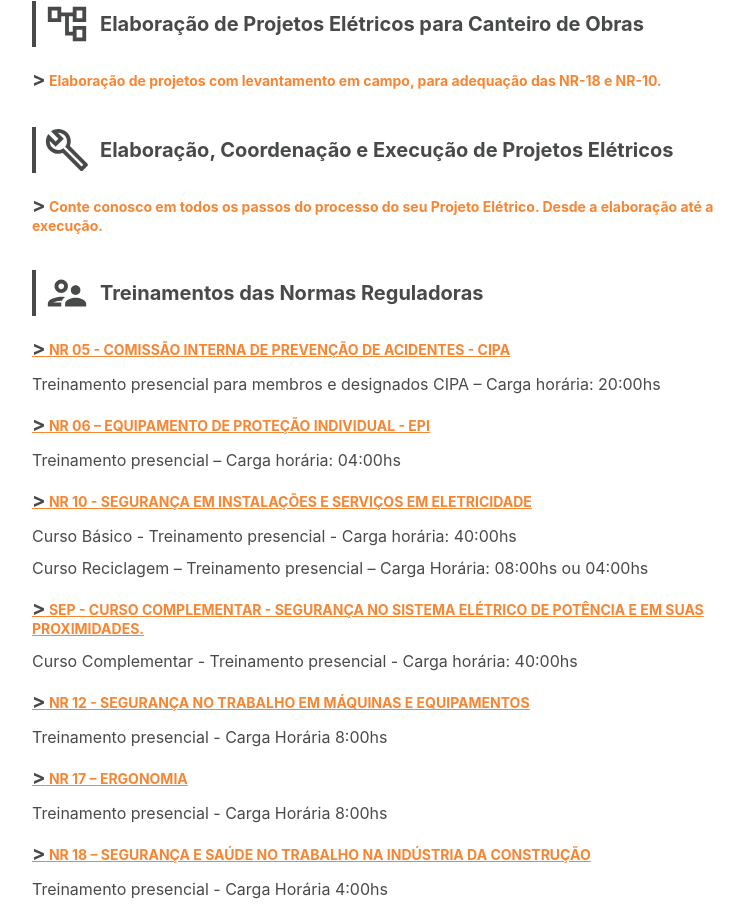
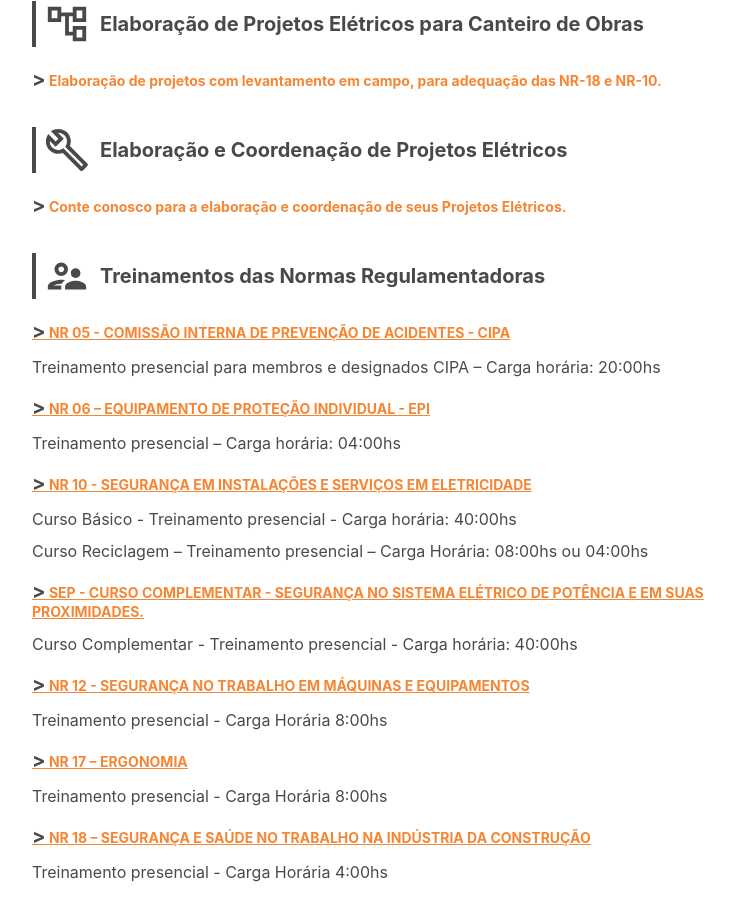
Before and after one commit to joaosoutto/maspSE, a React (Create React App) app: page /servicos in a window 1280 px wide. Shown: the part 1060-1966 px from the top of the page, without its empty margins (96-840 px from the left). Built offline with nearby package versions, Linux system fonts and the light colour scheme.

Commit message:
changes on services

```diff
--- a/src/components/productsDiv/ProductsDiv.jsx
+++ b/src/components/productsDiv/ProductsDiv.jsx
@@ -99,16 +99,15 @@ const ProductsDiv = () => (
         levantamento em campo, para adequação das NR-18 e NR-10.
       </p>
       <ProductsCards
-        name='Elaboração, Coordenação e Execução de Projetos Elétricos'
+        name='Elaboração e Coordenação de Projetos Elétricos'
         icon={<BuildOutlinedIcon fontSize='large' style={{ fontSize: 46 }} />}
       />
       <p className={styles.description}>
-        <span className={styles.arrow}>{`>`}</span> Conte conosco em todos os
-        passos do processo do seu Projeto Elétrico. Desde a elaboração até a
-        execução.
+        <span className={styles.arrow}>{`>`}</span> Conte conosco para a
+        elaboração e coordenação de seus Projetos Elétricos.
       </p>
       <ProductsCards
-        name='Treinamentos das Normas Reguladoras'
+        name='Treinamentos das Normas Regulamentadoras'
         icon={
           <SupervisorAccountOutlinedIcon
             fontSize='large'
```
